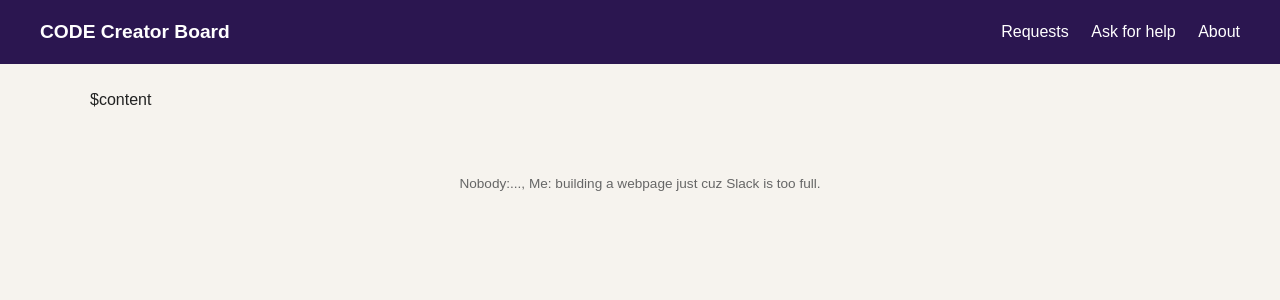
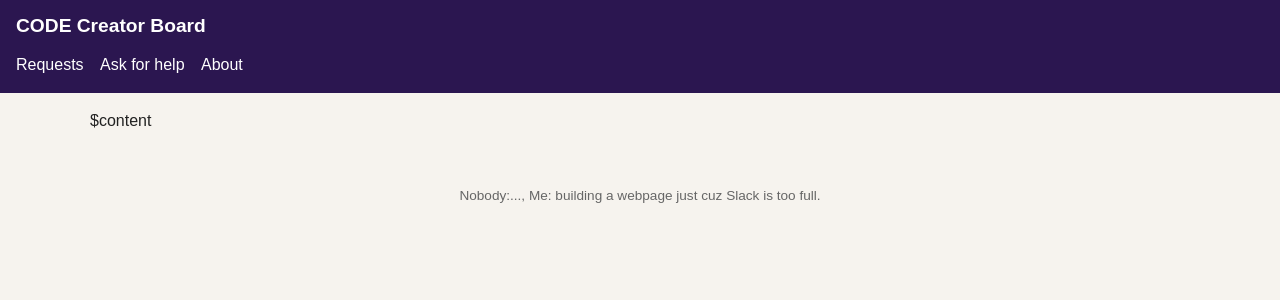
Before and after one commit to sarahrhb/code-SoMe, a Python web app: template templates/base.html in a window 1280 px wide. Shown: the top 300 px of the page. Run offline with Jinja, Linux system fonts and the light colour scheme; the template is opened without the code that fills it, so the values that code supplies are empty.

Commit message:
Refactor .errors class and clean up CSS

```diff
--- a/static/style.css
+++ b/static/style.css
@@ -208,7 +208,6 @@ h1 {
     border: 1px solid #aaa;
     border-radius: 6px;
 }
-
     .errors {
         background-color: #fde8e7;
         border: 1px solid #b3261e;
@@ -221,67 +220,7 @@ h1 {
 /* about page */
 .about {
     display: grid;
-    gap: 16px;
-}
-
+    gap: 16px;}
 .about h2 {
     margin-top: 0;
-    font-size: 1.2rem;
-}
-
-/* tablets and bigger phones */
-@media (min-width: 640px) {
-    .site-header {
-        display: flex;
-        justify-content: space-between;
-        align-items: center;
-    }
-
-   .logo{ margin-bottom: 0; }
-    nav a {
-        margin-right: 0;
-        margin-left: 18px;
-    }
-
-    .cards
-    {
-      grid-template-columns: 1fr 1fr; }
-
-    .row {
-        display: flex;
-        gap: 16px;
-    }
-
-    .row > div {
-        flex: 1;
-    }
-
-    main {
-        padding: 24px;
-    }
-}
-
-@media (min-width: 1000px) {
-    h1 {
-        font-size: 2rem;
-    }
-
-    .site-header {
-        padding: 16px 40px;
-    }
-
-    .cards {
-        grid-template-columns: 1fr 1fr 1fr;
-    }
-
-    .about {
-        grid-template-columns: 1fr 1fr 1fr;
-    }
-
-    .detail,
-    .form,
-    .confirm {
-        max-width: 720px;
-        padding: 32px;
-    }
-}
+     font-size: 1.2rem;}
```
Lines whose indentation alone changed are shown as unchanged.
